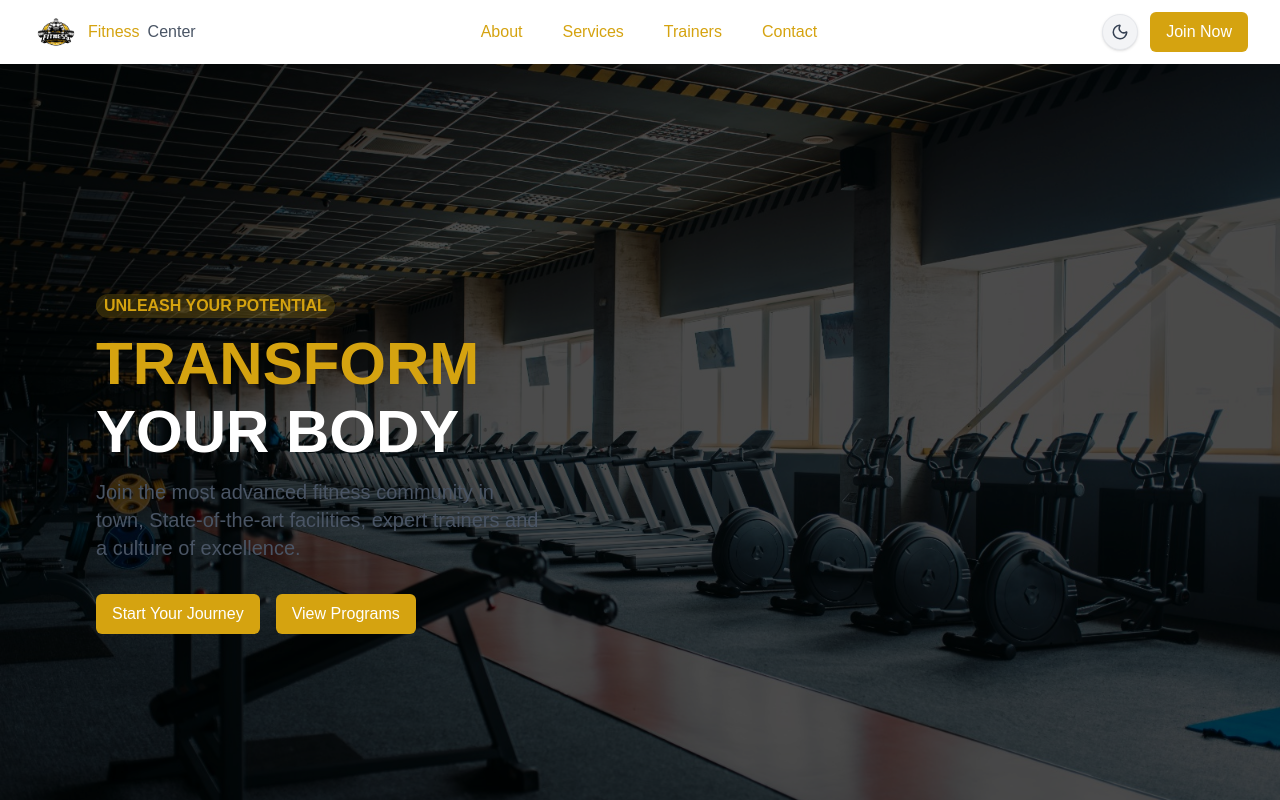
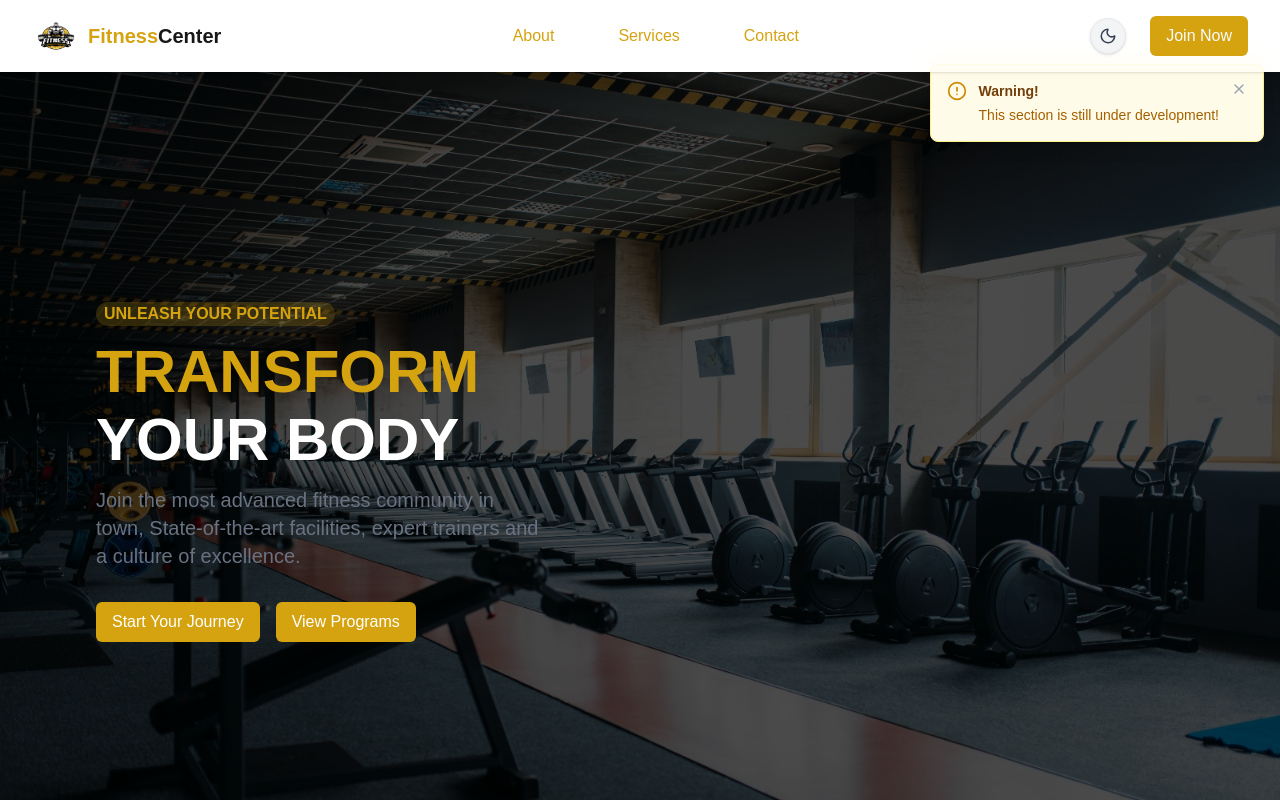
Before and after one commit to Ridmike/fitness_center, a Next.js app: page / in a window 1280 px wide. Both pictures are taken after a click on the button "Start Your Journey". Shown: the top 800 px of the page. Built offline with nearby package versions, Linux system fonts and the light colour scheme.

Commit message:
feat: implement notification system with context provider; add notification container and custom notification component
feat: implement notification system with context provider; add notification container and custom notification component

```diff
--- a/src/app/layout.tsx
+++ b/src/app/layout.tsx
@@ -2,6 +2,8 @@ import type { Metadata } from "next";
 import { Geist, Geist_Mono } from "next/font/google";
 import "./globals.css";
 import { ThemeProvider } from "../providers/ThemeProvider";
+import { NotificationProvider } from "../providers/NotificationProvider";
+import NotificationContainer from "../components/ui/NotificationContainer";
 
 const geistSans = Geist({
   variable: "--font-geist-sans",
@@ -29,7 +31,10 @@ export default function RootLayout({
         className={`${geistSans.variable} ${geistMono.variable} antialiased`}
       >
         <ThemeProvider>
-          {children}
+          <NotificationProvider>
+            <NotificationContainer />
+            {children}
+          </NotificationProvider>
         </ThemeProvider>
       </body>
     </html>
--- a/src/components/layout/Contact.tsx
+++ b/src/components/layout/Contact.tsx
@@ -5,8 +5,10 @@ import Buttons from '../ui/Butons'
 import { formValidation } from '../../lib/FormValidations'
 import TextCop from '../ui/TextCop'
 import { MapPin, Phone, Mail } from 'lucide-react'
+import { useNotification } from '../../providers/NotificationProvider'
 
 export default function Contact() {
+  const { showSuccess, showError } = useNotification()
   const [values, setValues] = useState({
     name: '',
     email: '',
@@ -77,10 +79,10 @@ export default function Contact() {
 
     if (validateForm()) {
       console.log('Form submitted:', values)
-      alert('Form submitted successfully!')
+      showSuccess('Success!', 'Your message has been sent successfully!')
       resetForm()
     } else {
-      alert('Please fix the errors in the form')
+      showError('Validation Error', 'Please fix the errors in the form')
     }
   }
 
--- a/src/components/layout/Header.tsx
+++ b/src/components/layout/Header.tsx
@@ -8,21 +8,23 @@ import ThemeToggle from '../ui/ThemeToggle'
 
 export default function Header() {
   return (
-    <div className='bg-white dark:bg-black w-full h-16 flex items-center justify-between px-8 shadow-md'>
+    <div className="sticky top-0 left-0 z-50 w-full h-18 flex items-center justify-between px-8 bg-white/30 dark:bg-black/30 backdrop-blur-md border-b border-white/20 shadow-sm">
        <div className='flex justify-center items-center gap-1 md:gap-2'>
         <img src="/logo.jpg" alt="Logo" className='w-12 h-10' />
-        <NavText text="Fitness" variant="primary" to="#Hero" /><NavText text="Center" variant="secondary" to="#Hero" />
+        <a href='#Hero'>
+          <span className='font-bold text-yellow-500 text-xl'>Fitness</span><span className='font-bold text-xl'>Center</span>
+        </a>
+
        </div>
-       <div className='flex gap-4 md:gap-10'>
+       <div className='flex gap-4 md:gap-16'>
         <NavText text="About" variant="primary" to="#About" />
         <NavText text="Services" variant="primary" to="#Services" />
-        <NavText text="Trainers" variant="primary" to="#Trainers" />
         <NavText text="Contact" variant="primary" to="#Contact" />
        </div>
 
-       <div className='flex items-center gap-3'>
+       <div className='flex items-center gap-6'>
         <ThemeToggle />
-        <Buttons title="Join Now" variant="primary" onClick={() => alert("Button Pressed")} />
+        <Buttons title={<NavText to='#Contact' text="Join Now" variant="ternary" />}variant="primary" />
        </div>
     </div>
   )
--- a/src/components/layout/Hero.tsx
+++ b/src/components/layout/Hero.tsx
@@ -1,8 +1,11 @@
 import React from 'react'
 import TextCop from '../ui/TextCop'
 import Buttons from '../ui/Butons'
+import { useNotification } from '@/src/providers/NotificationProvider'
 
 export default function Hero() {
+
+  const { showWarning } = useNotification()
   return (
     <div className='relative w-full h-screen' id='Hero'>
         <img src="/heroImg.jpeg" alt="Hero" className='w-full h-full object-cover' />
@@ -14,8 +17,8 @@ export default function Hero() {
             <TextCop text="YOUR BODY" variant="secondary" className='text-4xl md:text-6xl font-bold text-white mb-4' />
             <TextCop text="Join the most advanced fitness community in town, State-of-the-art facilities, expert trainers and a culture of excellence." variant="secondary" className='text-lg md:text-xl font-medium text-gray-200 mb-8' />
             <div className="flex gap-4">
-                <Buttons title="Start Your Journey" variant="primary" onClick={() => alert("Button Pressed")}  />
-                <Buttons title="View Programs" variant="primary" onClick={() => alert("Button Pressed")}  />
+                <Buttons title="Start Your Journey" variant="primary" onClick={() => showWarning('Warning!', 'This section is still under development!')} />
+                <Buttons title="View Programs" variant="primary" onClick={() => showWarning('Warning!', 'This section is still under development!')} />
             </div>
           </div>
         </div>
--- a/src/components/ui/Butons.tsx
+++ b/src/components/ui/Butons.tsx
@@ -1,7 +1,7 @@
 'use client'
 
 type ButtonsProps = {
-  title: string;
+  title: string | React.ReactNode;
   onClick?: () => void;
   variant?: 'primary' | 'secondary';
   loading?: boolean;
--- /dev/null
+++ b/src/components/ui/CustomNotification.tsx
@@ -0,0 +1,77 @@
+import React, { useEffect } from 'react'
+import { CheckCircle, AlertCircle, XCircle, X } from 'lucide-react'
+
+export type NotificationStatus = 'success' | 'error' | 'warning'
+
+type CustomNotificationProps = {
+  id: string
+  message: string
+  title: string
+  status: NotificationStatus
+  duration?: number
+  onClose: (id: string) => void
+}
+
+const statusConfig = {
+  success: {
+    bgColor: 'bg-green-50 dark:bg-green-900/70',
+    borderColor: 'border-green-200 dark:border-green-800',
+    titleColor: 'text-green-900 dark:text-green-200',
+    messageColor: 'text-green-700 dark:text-green-300',
+    icon: <CheckCircle className="w-5 h-5 text-green-600 dark:text-green-400" />,
+  },
+  error: {
+    bgColor: 'bg-red-50 dark:bg-red-900/70',
+    borderColor: 'border-red-200 dark:border-red-800',
+    titleColor: 'text-red-900 dark:text-red-200',
+    messageColor: 'text-red-700 dark:text-red-300',
+    icon: <XCircle className="w-5 h-5 text-red-600 dark:text-red-400" />,
+  },
+  warning: {
+    bgColor: 'bg-yellow-50 dark:bg-yellow-900/70',
+    borderColor: 'border-yellow-200 dark:border-yellow-800',
+    titleColor: 'text-yellow-900 dark:text-yellow-200',
+    messageColor: 'text-yellow-700 dark:text-yellow-300',
+    icon: <AlertCircle className="w-5 h-5 text-yellow-600 dark:text-yellow-400" />,
+  },
+}
+
+const CustomNotification: React.FC<CustomNotificationProps> = ({
+  id,
+  message,
+  title,
+  status,
+  duration = 4000,
+  onClose,
+}) => {
+  const config = statusConfig[status]
+
+  useEffect(() => {
+    if (duration > 0) {
+      const timer = setTimeout(() => {
+        onClose(id)
+      }, duration)
+      return () => clearTimeout(timer)
+    }
+  }, [id, duration, onClose])
+
+  return (
+    <div
+      className={`${config.bgColor} ${config.borderColor} border rounded-lg p-4 flex gap-3 items-start shadow-lg animate-in fade-in slide-in-from-top-2 duration-300`}
+    >
+      <div className="flex-shrink-0">{config.icon}</div>
+      <div className="flex-1">
+        <h3 className={`font-semibold text-sm ${config.titleColor}`}>{title}</h3>
+        <p className={`text-sm mt-1 ${config.messageColor}`}>{message}</p>
+      </div>
+      <button
+        onClick={() => onClose(id)}
+        className="flex-shrink-0 text-gray-400 hover:text-gray-600 dark:hover:text-gray-300 transition-colors"
+      >
+        <X className="w-4 h-4" />
+      </button>
+    </div>
+  )
+}
+
+export default CustomNotification
--- a/src/components/ui/NavText.tsx
+++ b/src/components/ui/NavText.tsx
@@ -8,7 +8,7 @@ type NavTextProps = {
 }
 
 const VARIANT_CLASSES = {
-    primary: 'text-yellow-500 dark:text-yellow-400',
+    primary: 'text-yellow-500 dark:text-yellow-400 hover:border-b-2 border-yellow-500',
     secondary: 'text-gray-600 dark:text-gray-400',
     ternary: 'text-slate-50 dark:text-gray-600'
 };
--- /dev/null
+++ b/src/components/ui/NotificationContainer.tsx
@@ -0,0 +1,25 @@
+'use client'
+
+import React from 'react'
+import { useNotification } from '../../providers/NotificationProvider'
+import CustomNotification from './CustomNotification'
+
+export default function NotificationContainer() {
+  const { notifications, removeNotification } = useNotification()
+
+  return (
+    <div className="fixed top-16 right-4 z-50 flex flex-col gap-2 max-w-sm">
+      {notifications.map((notification) => (
+        <CustomNotification
+          key={notification.id}
+          id={notification.id}
+          message={notification.message}
+          title={notification.title}
+          status={notification.status}
+          duration={notification.duration}
+          onClose={removeNotification}
+        />
+      ))}
+    </div>
+  )
+}
--- a/src/components/ui/TextCop.tsx
+++ b/src/components/ui/TextCop.tsx
@@ -8,7 +8,7 @@ type TextCopProps = {
 
 const VARIANT_CLASSES = {
     primary: 'text-yellow-500 dark:text-yellow-400',
-    secondary: 'text-gray-600 dark:text-gray-400',
+    secondary: 'text-gray-500 dark:text-gray-400',
     ternary: 'text-slate-400 dark:text-gray-600'
 };
 
--- /dev/null
+++ b/src/providers/NotificationProvider.tsx
@@ -0,0 +1,80 @@
+'use client'
+
+import React, { createContext, useContext, useState, useCallback } from 'react'
+import { NotificationStatus } from '../components/ui/CustomNotification'
+
+export interface Notification {
+  id: string
+  message: string
+  title: string
+  status: NotificationStatus
+  duration?: number
+}
+
+interface NotificationContextType {
+  notifications: Notification[]
+  addNotification: (notification: Omit<Notification, 'id'>) => void
+  removeNotification: (id: string) => void
+  showSuccess: (title: string, message: string, duration?: number) => void
+  showError: (title: string, message: string, duration?: number) => void
+  showWarning: (title: string, message: string, duration?: number) => void
+}
+
+const NotificationContext = createContext<NotificationContextType | undefined>(undefined)
+
+export function NotificationProvider({ children }: { children: React.ReactNode }) {
+  const [notifications, setNotifications] = useState<Notification[]>([])
+
+  const addNotification = useCallback((notification: Omit<Notification, 'id'>) => {
+    const id = Date.now().toString()
+    setNotifications((prev) => [...prev, { ...notification, id }])
+  }, [])
+
+  const removeNotification = useCallback((id: string) => {
+    setNotifications((prev) => prev.filter((n) => n.id !== id))
+  }, [])
+
+  const showSuccess = useCallback(
+    (title: string, message: string, duration = 4000) => {
+      addNotification({ title, message, status: 'success', duration })
+    },
+    [addNotification]
+  )
+
+  const showError = useCallback(
+    (title: string, message: string, duration = 4000) => {
+      addNotification({ title, message, status: 'error', duration })
+    },
+    [addNotification]
+  )
+
+  const showWarning = useCallback(
+    (title: string, message: string, duration = 4000) => {
+      addNotification({ title, message, status: 'warning', duration })
+    },
+    [addNotification]
+  )
+
+  return (
+    <NotificationContext.Provider
+      value={{
+        notifications,
+        addNotification,
+        removeNotification,
+        showSuccess,
+        showError,
+        showWarning,
+      }}
+    >
+      {children}
+    </NotificationContext.Provider>
+  )
+}
+
+export function useNotification() {
+  const context = useContext(NotificationContext)
+  if (context === undefined) {
+    throw new Error('useNotification must be used within a NotificationProvider')
+  }
+  return context
+}
```
Also changed, not shown: src/app/page.tsx (+2 -13 lines).
